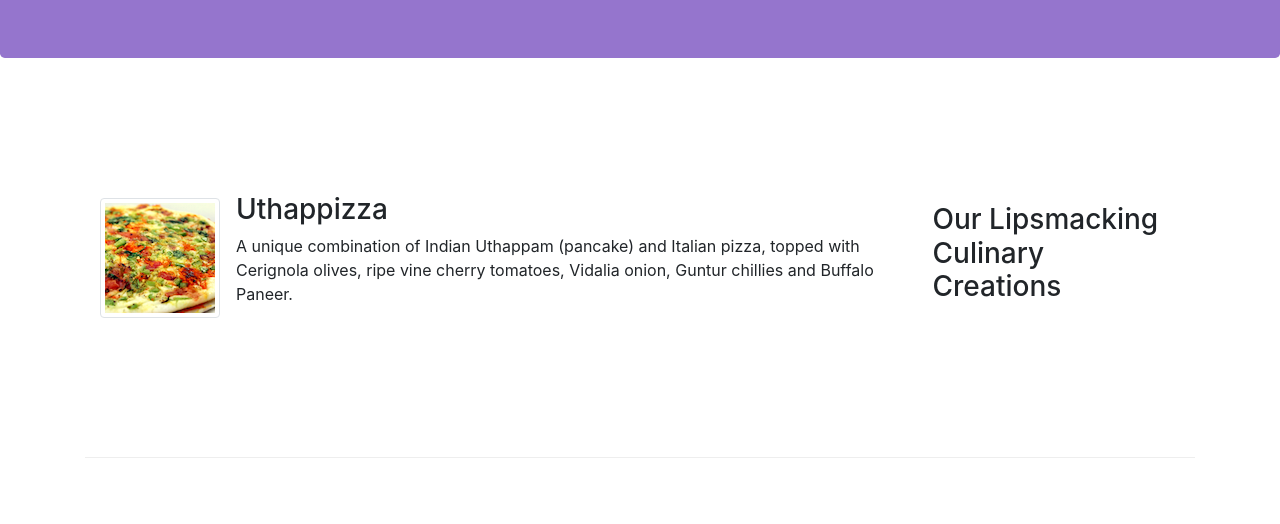
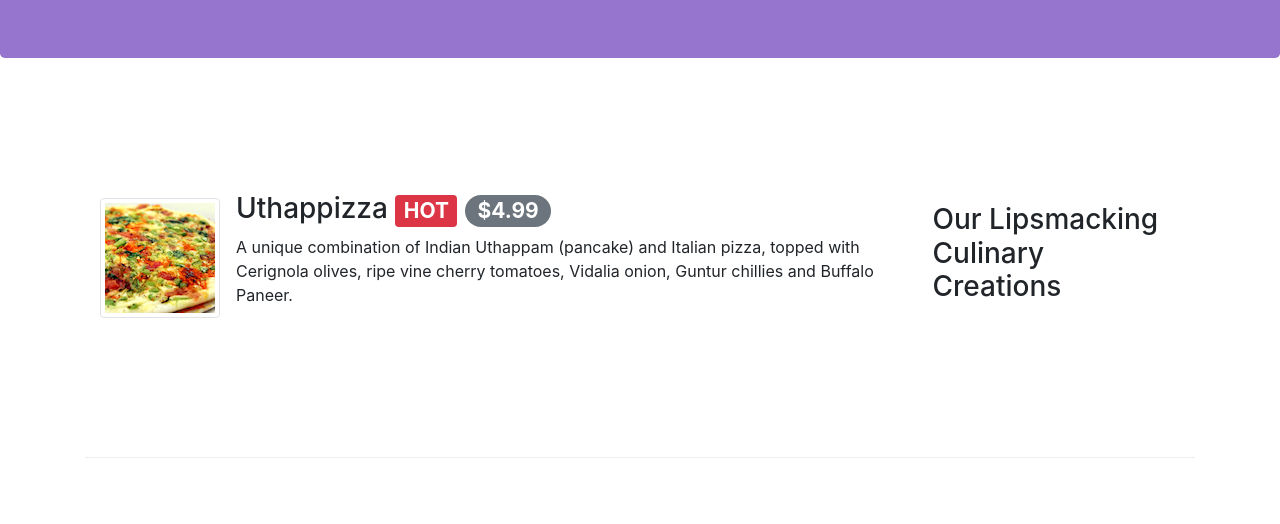
Before and after one commit to mshtang/conFusion, a website: page index.html in a window 1280 px wide. Shown: the part 276-800 px from the top of the page. Drawn offline with nearby package versions, Linux system fonts and the light colour scheme.

Commit message:
alerting the user

```diff
--- a/index.html
+++ b/index.html
@@ -64,7 +64,10 @@
                     <img src="./img/uthappizza.png" alt="Uthappizza"
                         class="d-flex mr-3 img-thumbnail align-self-center">
                     <div class="media-body">
-                        <h3 class="mt-0">Uthappizza</h3>
+                        <h3 class="mt-0">Uthappizza
+                            <span class="badge badge-danger">HOT</span>
+                            <span class="badge badge-pill badge-secondary">$4.99</span>
+                        </h3>
                         <p class="d-none d-sm-block">A unique combination of Indian Uthappam (pancake) and Italian
                             pizza, topped with Cerignola olives,
                             ripe vine cherry tomatoes, Vidalia onion, Guntur chillies and Buffalo Paneer.</p>
```
